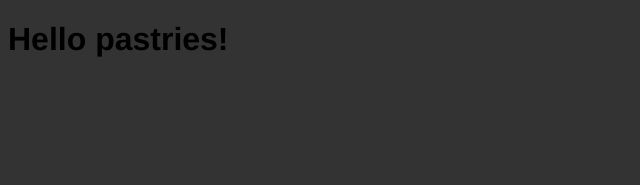
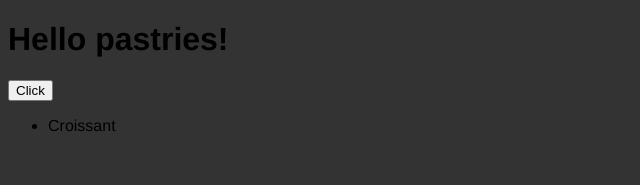
Before and after one commit to Mickael-Mesloub/js-app-pastries, a React (Vite) app in the folder app/: page / in a window 1280 px wide. Shown: the top 185 px of the page, without its empty margins (0-640 px from the left). Built offline with nearby package versions, Linux system fonts and the light colour scheme.

Commit message:
feat(App): use store to display pastries

```diff
--- a/app/src/App.jsx
+++ b/app/src/App.jsx
@@ -1,9 +1,29 @@
 import './App.scss';
+import { useDispatch, useSelector } from 'react-redux';
+import { addPastries } from './store/store';
 
 function App() {
+  const { pastries } = useSelector((state) => state.pastries);
+  const dispatch = useDispatch();
+
+  pastries.forEach((pastry) => {
+    console.log(pastry);
+  });
   return (
     <>
       <h1>Hello pastries!</h1>
+      <button
+        onClick={() => dispatch(addPastries({ name: 'Pain au chocolat' }))}
+      >
+        Click
+      </button>
+      {pastries && pastries.length > 0 && (
+        <ul>
+          {pastries.map((pastry, i) => (
+            <li key={i}>{pastry.name}</li>
+          ))}
+        </ul>
+      )}
     </>
   );
 }
--- a/app/src/main.jsx
+++ b/app/src/main.jsx
@@ -2,9 +2,13 @@ import React from 'react';
 import ReactDOM from 'react-dom/client';
 import App from './App.jsx';
 import './index.scss';
+import { Provider } from 'react-redux';
+import store from './store/store.js';
 
 ReactDOM.createRoot(document.getElementById('root')).render(
   <React.StrictMode>
-    <App />
+    <Provider store={store}>
+      <App />
+    </Provider>
   </React.StrictMode>
 );
```
